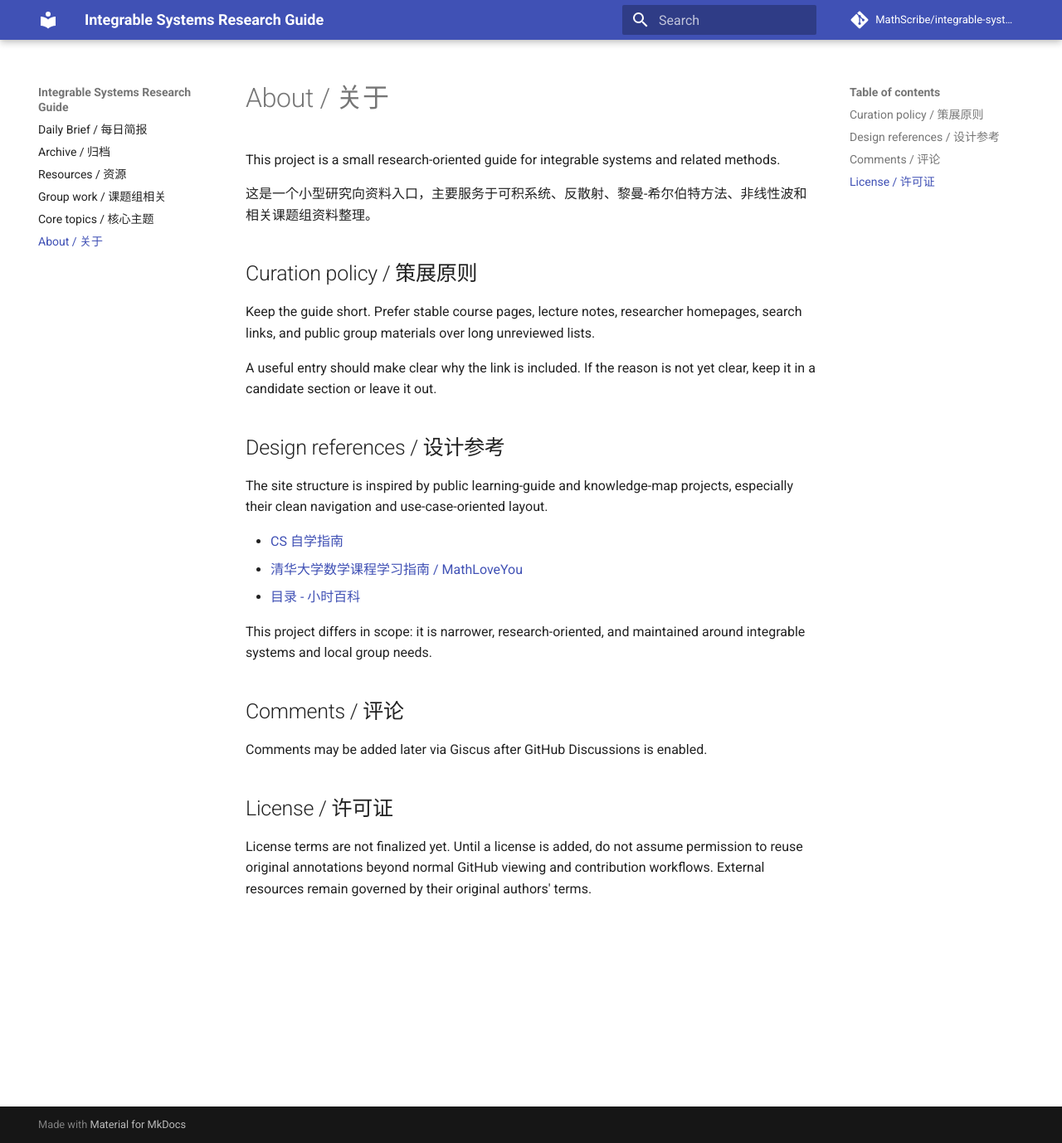
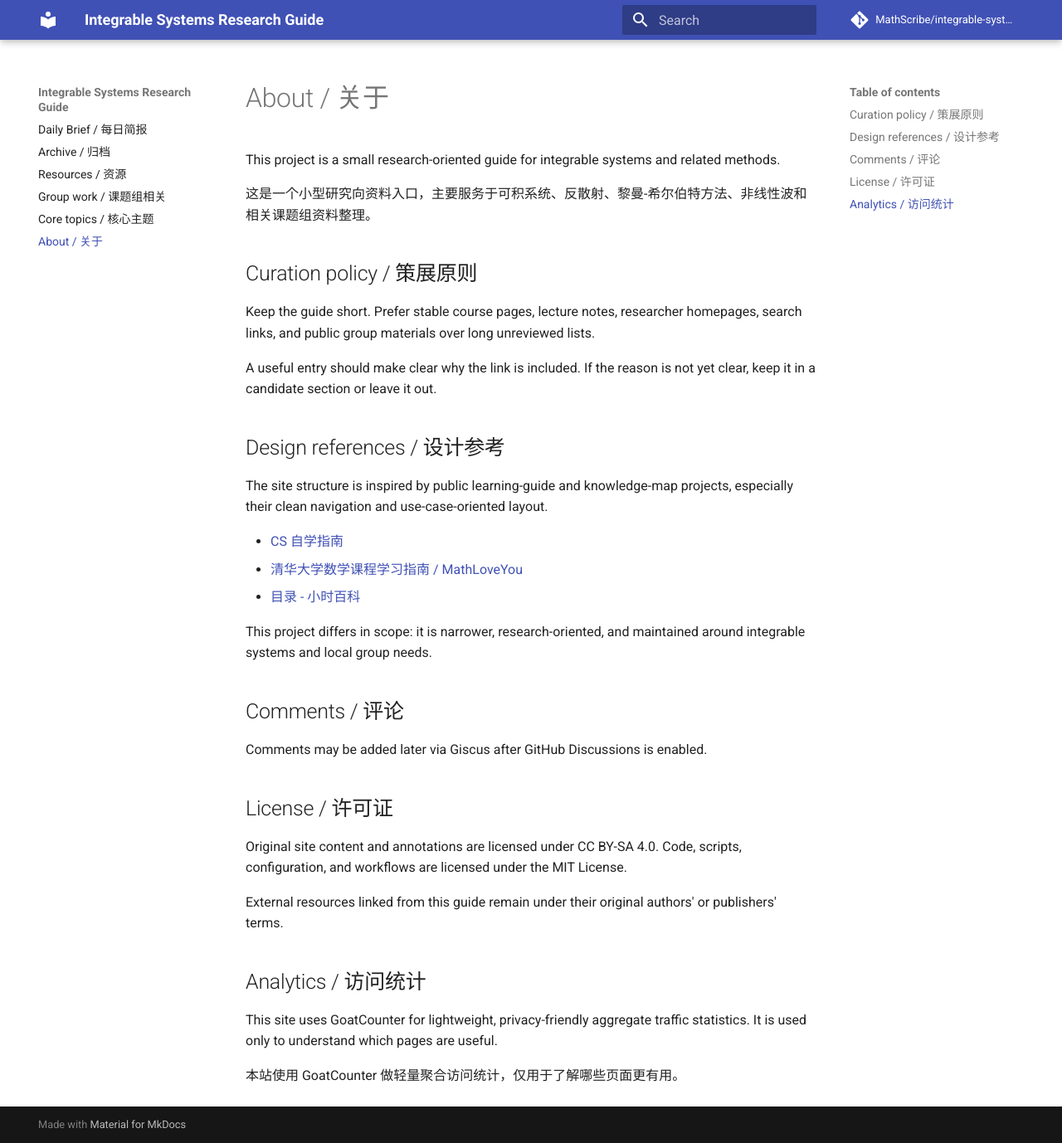
Before and after one commit to MathScribe/integrable-systems-guide, an MkDocs documentation site: the page built from docs/about.md, in a window 1280 px wide and 1378 px high. Shown: the whole window at 83% size. Built offline with MkDocs 1.6.1 and Material for MkDocs 9.7.7, drawn with Linux system fonts in a browser that asks for light colours; comment, search, counter and statistics services are not loaded.

Commit message:
Update license and analytics notes

```diff
--- a/docs/about.md
+++ b/docs/about.md
@@ -26,4 +26,12 @@ Comments may be added later via Giscus after GitHub Discussions is enabled.
 
 ## License / 许可证
 
-License terms are not finalized yet. Until a license is added, do not assume permission to reuse original annotations beyond normal GitHub viewing and contribution workflows. External resources remain governed by their original authors' terms.
+Original site content and annotations are licensed under CC BY-SA 4.0. Code, scripts, configuration, and workflows are licensed under the MIT License.
+
+External resources linked from this guide remain under their original authors' or publishers' terms.
+
+## Analytics / 访问统计
+
+This site uses GoatCounter for lightweight, privacy-friendly aggregate traffic statistics. It is used only to understand which pages are useful.
+
+本站使用 GoatCounter 做轻量聚合访问统计，仅用于了解哪些页面更有用。
```
